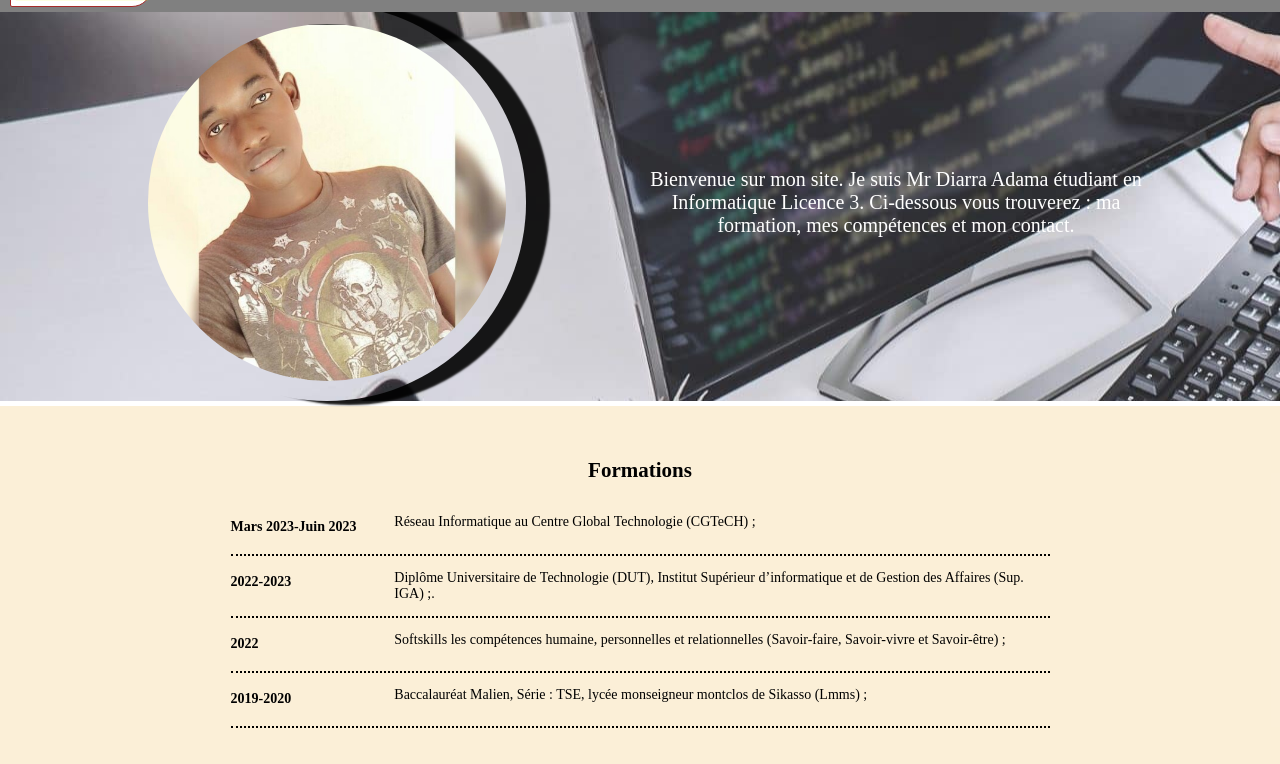
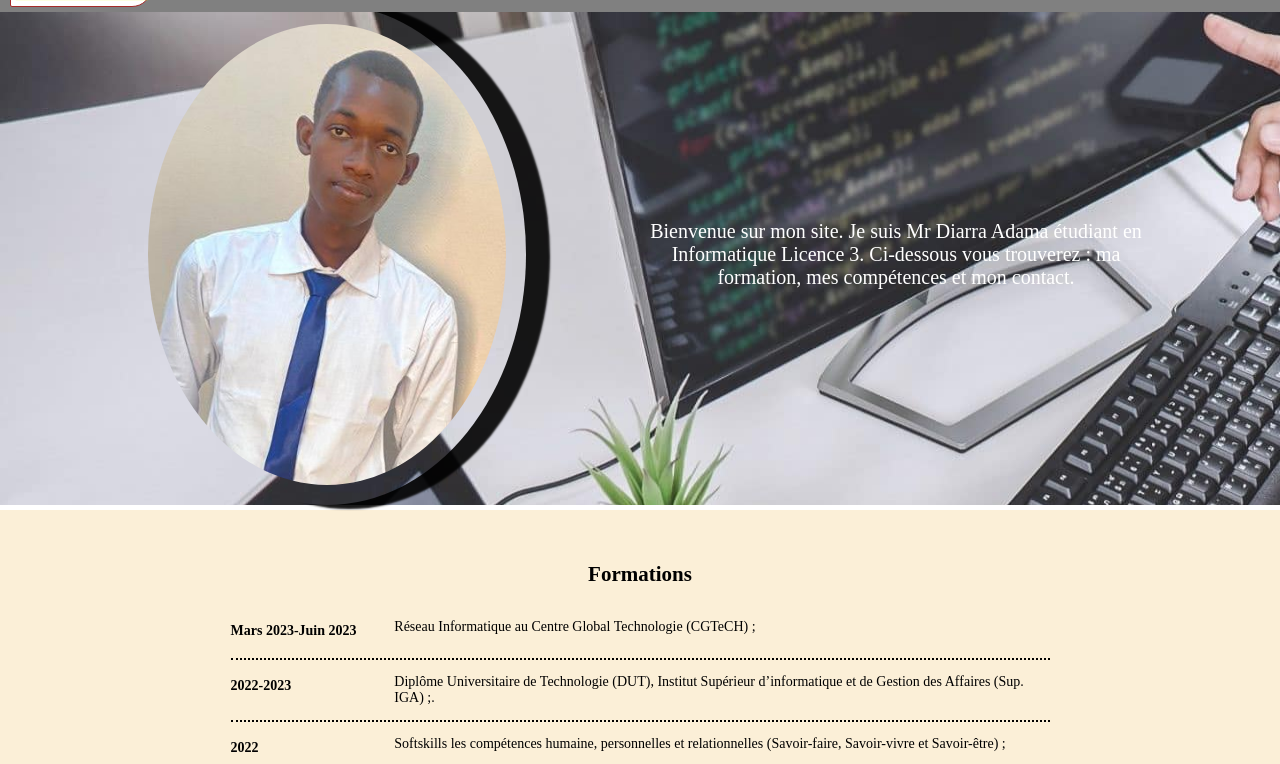
Before and after one commit to nostra568/Mon-CV, a plain HTML site: page index.html in a window 1280 px wide. Shown: the part 36-800 px from the top of the page. Drawn offline with Linux system fonts and the light colour scheme.

Commit message:
Modifié

```diff
--- a/index.html
+++ b/index.html
@@ -32,7 +32,7 @@
     <section id="accueil">
         <div class="presentation">
             <div class="gauche">
-                <img src="./Images/img0.JPG" alt="Ma photo">
+                <img src="./Images/imgr.jpg" alt="Ma photo">
             </div>
             <div class="droite">
                 <p>Bienvenue sur mon site. Je suis Mr Diarra Adama étudiant en Informatique Licence 3. Ci-dessous vous trouverez : ma formation, mes compétences et mon contact.</p>
```
Also changed, not shown: Images/imgr.jpg (added).
